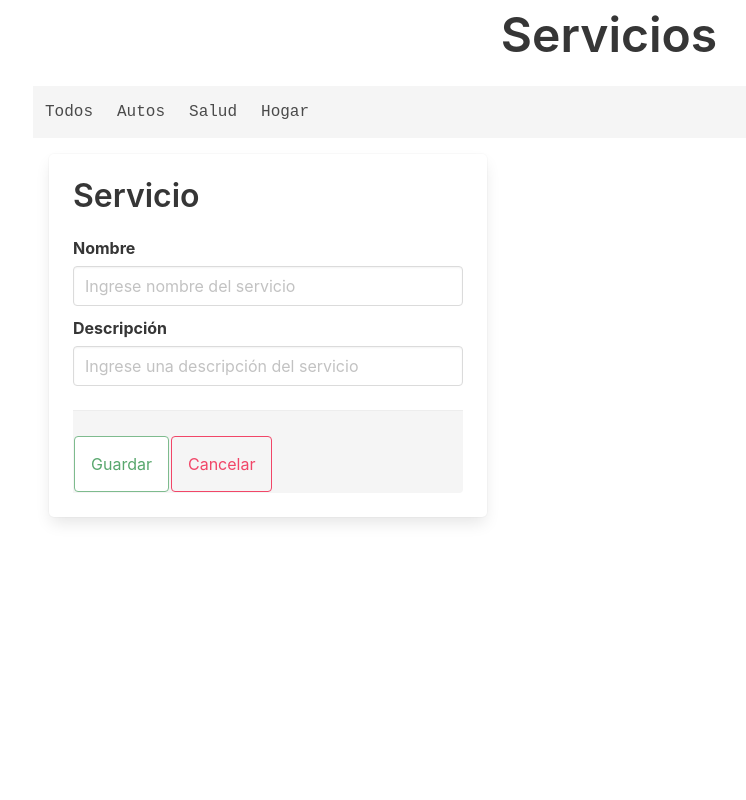
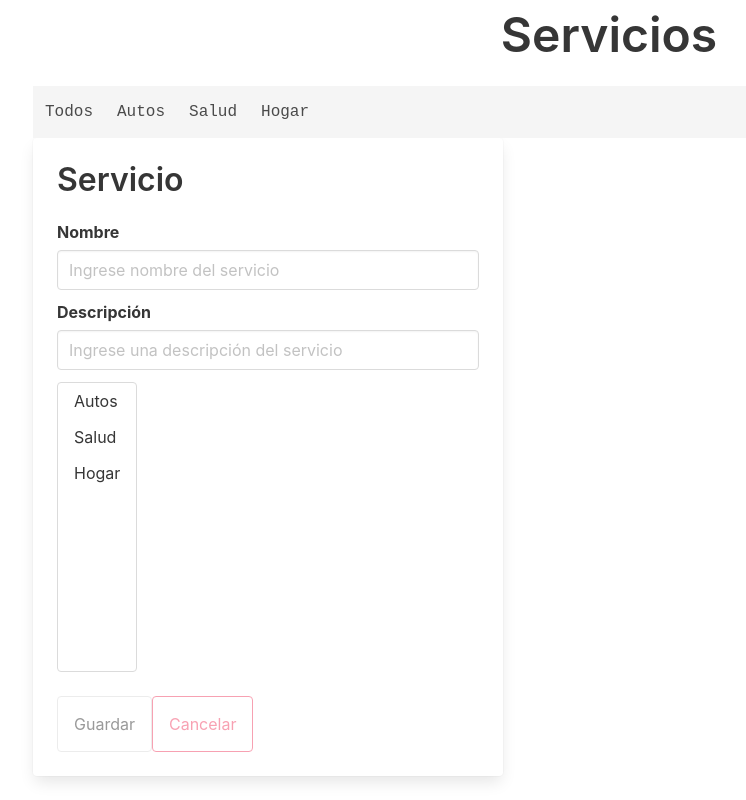
Before and after one commit to LeslyN/servicios-app, an Angular app: page / in a window 1280 px wide. Shown: the whole page, without its empty margins (31-777 px from the left). Built offline with nearby package versions, Linux system fonts and the light colour scheme.

Commit message:
Add components formService and listService

```diff
--- a/src/app/app.component.html
+++ b/src/app/app.component.html
@@ -13,10 +13,10 @@
 
       <div class="navbar-menu">
         <div class="navbar-start">
-          <a class="navbar-item" (click)="listService()">
+          <a class="navbar-item">
             <h6 class="subtitle is-6">Todos</h6>
           </a>
-          <a class="navbar-item" (click)="searchServices($event)">
+          <a class="navbar-item">
             <h6 class="subtitle is-6">Autos</h6>
           </a>
 
@@ -31,69 +31,19 @@
     </nav>
   </header>
   <div class="container">
-    <div class="columns">
-      <div class="column is-one-quarter"  *ngFor="let service of servicesList">
-        <div class="card" >
-          <div class="card-content">
-            <h4 class="title is-4">
-              {{ service.name }}
-            </h4>
+    <!-- <div class="is-left" *ngIf="listaServ.length > 0">
 
-            <div class="content is-margin">
-              {{ service.description }}
-            </div>
 
-          </div>
-          <footer class="card-footer has-background-white-ter">
-            <a href="#" class="card-footer-item" (click)="editServices()">Editar</a>
-            <a href="#" class="card-footer-item" (click)="deletedServices(service.index)">Eliminar</a>
-          </footer>
-        </div>
+        <app-listService *ngFor="let service of listaServ"
 
-      </div>
-    </div>
-    <div class="container">
-      <div class="columns">
-        <div class="column is-two-fifths">
-          <div class="card">
 
-              <div class="card-content">
-          <p class="title">
-            Servicio
-          </p>
-          <form (submit)="addServices()">
-              <div class="content">
-            <!-- Nombre -->
-            <div class="field">
-              <label class="label">Nombre</label>
-              <div class="control">
-                <input class="input" [(ngModel)]="name" name="name" type="text" placeholder="Ingrese nombre del servicio">
-              </div>
-            </div>
-            <!-- Descripcion -->
-            <div class="field">
-              <label class="label">Descripción</label>
-              <div class="control">
-                <input class="input" [(ngModel)]="description" name="description" type="text" placeholder="Ingrese una descripción del servicio">
-              </div>
-            </div>
-            </div>
-            <div class="card-footer has-background-white-ter is-fullwidth">
-                <div href="#" class="card-footer-bg">
-            <button type="submit" class="button is-color-green"> Guardar</button>
-            </div>
-            <div href="#" class="card-footer-bg">
-            <button type="button" class="button is-danger is-outlined"> Cancelar</button>
-          </div>
-        </div>
-          </form>
+        ></app-listService>
+      </div> -->
 
-          </div>
-          </div>
-
-        </div>
-      </div>
-
+    <div class="is-right">
+      <!-- Formulario -->
+      <app-formService
+                      (addServiceChild)="newService($event)"></app-formService>
     </div>
   </div>
 </div>
--- a/src/app/app.component.ts
+++ b/src/app/app.component.ts
@@ -1,5 +1,5 @@
 import { Component } from '@angular/core';
-import { Services } from '@angular/core/src/view';
+import { ServicesP } from './servicesP';
 
 @Component({
   selector: 'app-root',
@@ -9,61 +9,34 @@ import { Services } from '@angular/core/src/view';
 export class AppComponent {
   title = 'servicios-app';
 
-  // servicesList = [];
+  listaServ = [];
+  copia = [...this.listaServ];
 
-  servicesList = JSON.parse(localStorage.getItem("serviceList"));
-  name: string;
-  description: string;
+  values = new ServicesP();
 
-  editting = false;
+  dataUpdate() {
+    this.copia.push(
+      {
+        name: this.values.name,
+        description: this.values.description,
+        category: this.values.category
+      }
+    );
 
-  constructor() {
-    // this.saveLocalStorage();
+    this.listaServ = [...this.copia];
+    console.log('Lista', this.listaServ);
   }
 
-  addServices() {
-   this.servicesList.push(
-     {
-       name: this.name,
-       description: this.description,
-       index: this.servicesList.length
-     }
-   );
+  newService(event) {
 
-    // Guardar los valores en el local storage
-    this.saveLocalStorage();
+    this.values.name = event.name;
+    this.values.description = event.description;
+    this.values.category = event.category;
+
+    this.dataUpdate();
+
+    console.log();
+    // console.log(this.listaServ);
   }
 
-  saveLocalStorage() {
-    localStorage.setItem('serviceList', JSON.stringify(this.servicesList));
-  }
-
-  editServices() {}
-
-  cancelServices() {
-
-    // Dejará los valores como estaban antes, recuperar valores del local storage
-  }
-
-  deletedServices(index) {
-    let indexServ = this.listService.length;
-    const i = this.servicesList.indexOf(this.servicesList[indexServ]);
-    if (i !== -1) {
-      this.servicesList.splice(i, 1);
-    }
-  }
-
-  searchServices(name) {
-    const filterServices = this.servicesList.filter(service => service.name);
-
-  }
-
-
-
-
-  listService() {
-    this.editting = true;
-    // Recuperar los datos del local storage
-    let serviceLists = JSON.parse(localStorage.getItem("serviceList"));
-  }
 }
--- /dev/null
+++ b/src/app/formService/formService.component.html
@@ -0,0 +1,48 @@
+<div class="container">
+  <div class="columns">
+    <div class="column is-two-fifths">
+      <div class="card">
+        <div class="card-content">
+          <p class="title">
+            Servicio
+          </p>
+          <form [formGroup]="formService">
+            <div class="content">
+              <!-- Nombre -->
+              <div class="field">
+                <label class="label">Nombre</label>
+                <div class="control">
+                  <input class="input" formControlName="name" type="text" placeholder="Ingrese nombre del servicio">
+                </div>
+              </div>
+              <!-- Descripcion -->
+              <div class="field">
+                <label class="label">Descripción</label>
+                <div class="control">
+                  <input class="input" formControlName="description" type="text" placeholder="Ingrese una descripción del servicio">
+                </div>
+              </div>
+              <!-- Categoria -->
+              <div class="select is-multiple">
+                  <select multiple size="8" formControlName="category">
+                    <option value="Autos">Autos</option>
+                    <option value="Salud">Salud</option>
+                    <option value="Hogar">Hogar</option>
+                  </select>
+                </div>
+            </div>
+
+            <div href="#" class="">
+              <button type="submit" [disabled]="!formService.valid" class="button is-color-green" (click)="saveService()"> Guardar</button>
+              <button type="button" [disabled]="!formService.valid" class="button is-danger is-outlined"> Cancelar</button>
+            </div>
+
+          </form>
+
+        </div>
+      </div>
+
+    </div>
+  </div>
+
+</div>
--- /dev/null
+++ b/src/app/formService/formService.component.scss
@@ -0,0 +1,2 @@
+@charset "utf-8";
+@import "../../../node_modules/bulma/bulma.sass";
--- /dev/null
+++ b/src/app/formService/formService.component.ts
@@ -0,0 +1,37 @@
+import { Component, OnInit, Input, Output, EventEmitter } from '@angular/core';
+import { FormGroup, FormBuilder, Validators } from '@angular/forms';
+import { ServicesP } from '../servicesP';
+
+
+@Component({
+  selector: 'app-formService',
+  templateUrl: './formService.component.html',
+  styleUrls: ['./formService.component.scss']
+})
+export class FormServiceComponent implements OnInit {
+  formService: FormGroup;
+  values = new ServicesP();
+
+  // Entradas desde el padre
+  @Input() valuesChild = new ServicesP();
+
+  // Emite al padre
+  @Output() addServiceChild = new EventEmitter();
+
+  constructor(private formBuilder: FormBuilder) {
+  }
+
+  ngOnInit() {
+    this.formService = this.formBuilder.group({
+      name: ['', [Validators.required]],
+      description: ['', [Validators.required]],
+      category: ['', [Validators.required]]
+    });
+  }
+
+  saveService() {
+    console.log(this.formService.value)
+    this.addServiceChild.emit(this.formService.value);
+  }
+
+}
--- /dev/null
+++ b/src/app/listService/listService.component.html
@@ -0,0 +1,21 @@
+<div class="columns">
+  <div class="column is-one-quarter" *ngFor="let service of servicesList">
+    <div class="card">
+      <div class="card-content">
+        <h4 class="title is-4">
+          {{ service.name }}
+        </h4>
+
+        <div class="content is-margin">
+          {{ service.description }}
+        </div>
+
+      </div>
+      <footer class="card-footer has-background-white-ter">
+        <a href="#" class="card-footer-item" (click)="editServices()">Editar</a>
+        <a href="#" class="card-footer-item" (click)="deletedServices(service.index)">Eliminar</a>
+      </footer>
+    </div>
+
+  </div>
+</div>
--- /dev/null
+++ b/src/app/listService/listService.component.scss
@@ -0,0 +1,22 @@
+@charset "utf-8";
+@import "../../../node_modules/bulma/bulma.sass";
+
+.card {
+  border-radius: 5px;
+  margin: 1em;
+}
+
+.card-footer {
+  border-radius: 0 0 5px 5px;
+}
+
+.is-color-green {
+  color: hsl(136,31,50);
+  border: 1px solid #7ebb8e;
+}
+
+.card-footer-bg {
+  background-color: #f5f5f5;
+  border: 1px solid #f5f5f5;
+  padding: 1.5em 0 0 0;
+}
--- /dev/null
+++ b/src/app/listService/listService.component.ts
@@ -0,0 +1,32 @@
+import { Component, OnInit } from '@angular/core';
+
+@Component({
+  selector: 'app-listService',
+  templateUrl: './listService.component.html',
+  styleUrls: ['./listService.component.scss']
+})
+export class ListServiceComponent implements OnInit {
+
+  servicesList = [];
+  name: string;
+  description: string;
+
+  constructor() { }
+
+  ngOnInit() {
+  }
+
+
+
+     // Guardar los valores en el local storage
+    //  this.saveLocalStorage();
+    editServices() {}
+
+    deletedServices(index) {
+   //   let indexServ = this.listService.length;
+   //   const i = this.servicesList.indexOf(this.servicesList[indexServ]);
+   //   if (i !== -1) {
+   //     this.servicesList.splice(i, 1);
+   //   }
+   }
+}
--- /dev/null
+++ b/src/app/servicesP.ts
@@ -0,0 +1,5 @@
+export class ServicesP {
+  name: string;
+  description: string;
+  category: string;
+}
```
Also changed, not shown: src/app/app.module.ts (+11 -4 lines), 2 other files (tests, documents, lock files or other folders).
